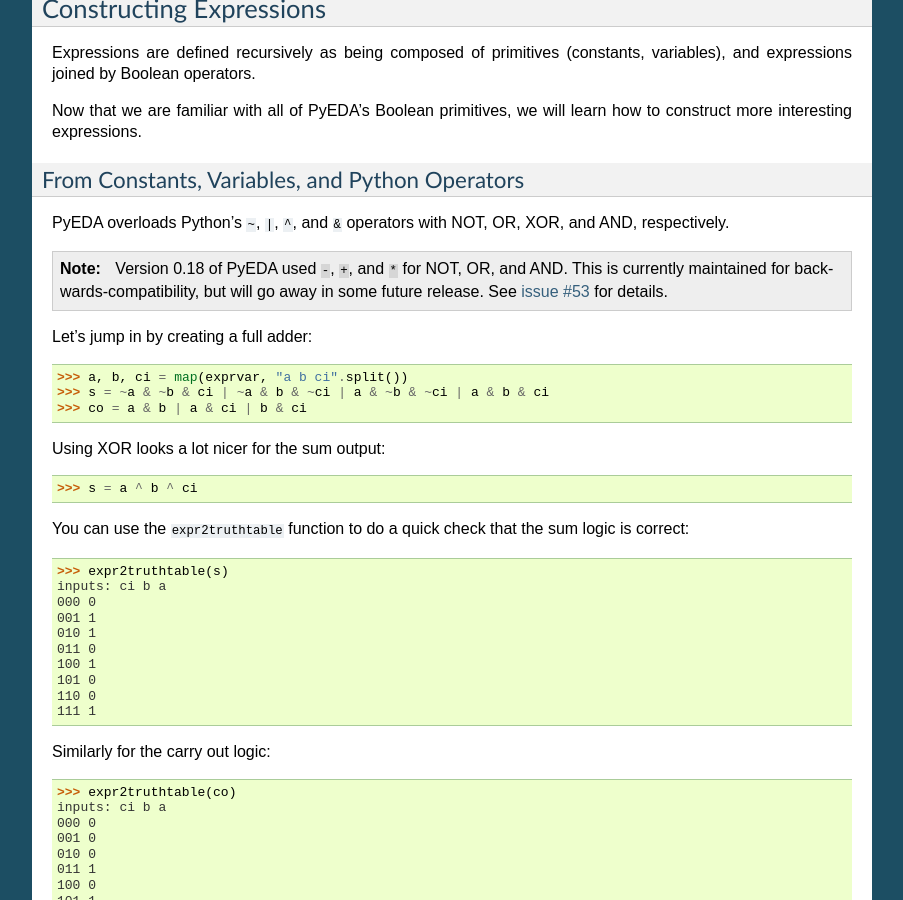
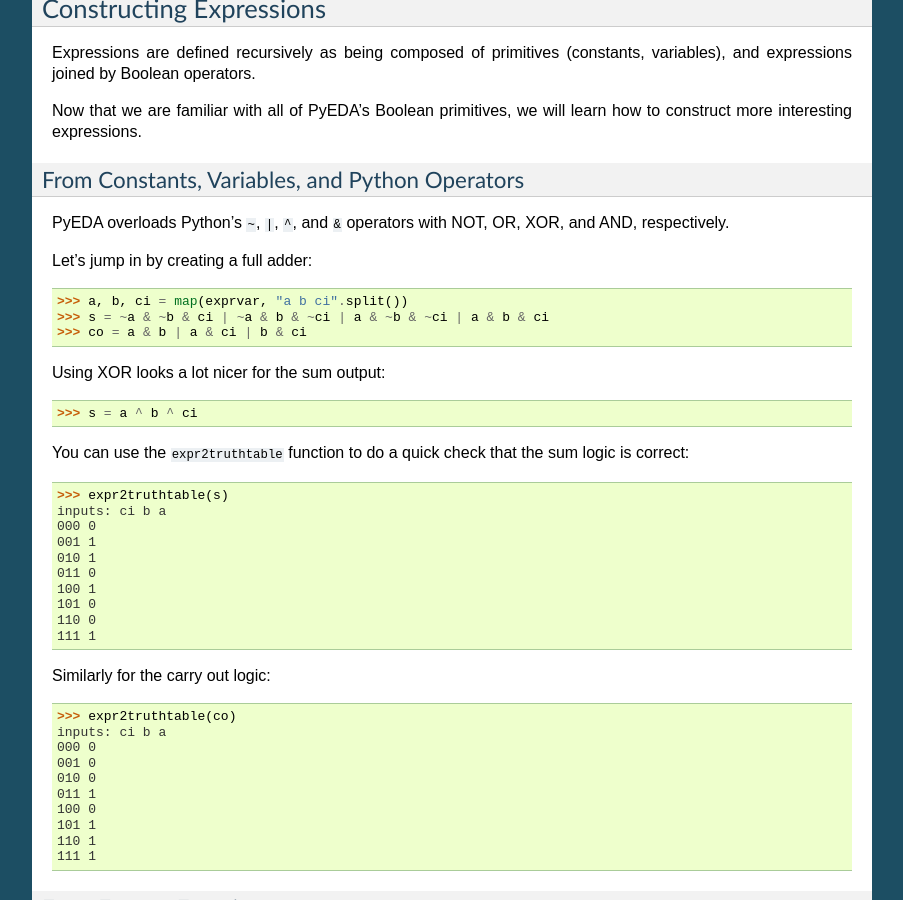
Before and after one commit to cjdrake/pyeda, a Sphinx documentation site: the page built from doc/source/expr.rst, in a window 1280 px wide and 900 px high, scrolled down 3453 px. Shown: the whole window, without its empty margins (198-1101 px from the left). Built offline with Sphinx 7.4.7, drawn with Linux system fonts in a browser that asks for light colours.

Commit message:
Get rid of out-dated deprecation note

```diff
--- a/doc/source/expr.rst
+++ b/doc/source/expr.rst
@@ -210,12 +210,6 @@
 
 PyEDA overloads Python's ``~``, ``|``, ``^``, and ``&`` operators with
 NOT, OR, XOR, and AND, respectively.
-
-.. note:: Version 0.18 of PyEDA used ``-``, ``+``, and ``*`` for
-   NOT, OR, and AND.
-   This is currently maintained for backwards-compatibility,
-   but will go away in some future release.
-   See `issue #53 <https://github.com/cjdrake/pyeda/issues/53>`_ for details.
 
 Let's jump in by creating a full adder::
 
```
